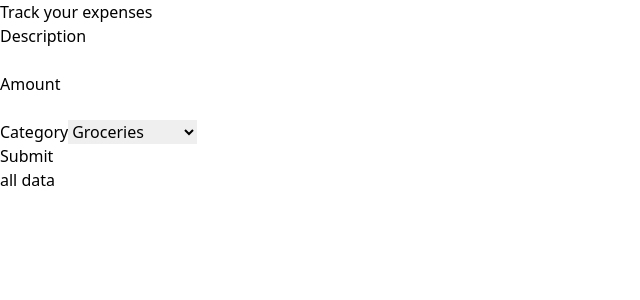
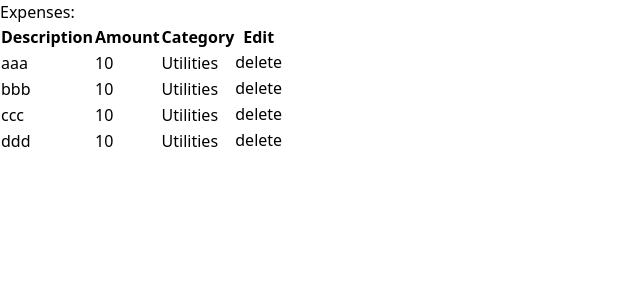
Before and after one commit to anon-pradip/expense-tracker-zod, a React (Vite) app: page / in a window 1280 px wide. Shown: the top 300 px of the page, without its empty margins (0-640 px from the left). Built offline with nearby package versions, Linux system fonts and the light colour scheme; what @material-tailwind/react would draw is missing.

Commit message:
make interface with static data

```diff
--- a/src/components/ExpenseTracker.tsx
+++ b/src/components/ExpenseTracker.tsx
@@ -11,6 +11,17 @@ const schema = z.object({
 });
 type FormData = z.infer<typeof schema>;
 
+export interface Expense {
+  id: number;
+  description: string;
+  amount: number;
+  category: string;
+}
+export interface Props {
+  expenses: Expense[];
+  onDelete: (id: number) => void;
+}
+
 const ExpenseTracker = () => {
   const {
     register,
@@ -18,121 +29,15 @@ const ExpenseTracker = () => {
     formState: { errors },
   } = useForm<FormData>({ resolver: zodResolver(schema) });
 
-  // const [allData, setAllData] = useState<{
-  //   description: string;
-  //   amount: number;
-  //   category: string;
-  // } | null>(null);
-
-  const [allData, setAllData] = useState([]);
-
-  const onSubmit = (data: FieldValues) => {
-    // setAllData(data);
-    setAllData(
-      // data as { description: string; amount: number; category: string } | null
-      data as []
-    );
-  };
+  const expenses = [
+    { id: 1, description: "aaa", amount: 10, category: "Utilities" },
+    { id: 2, description: "bbb", amount: 10, category: "Utilities" },
+    { id: 3, description: "ccc", amount: 10, category: "Utilities" },
+    { id: 4, description: "ddd", amount: 10, category: "Utilities" },
+  ];
 
   return (
-    <div className="flex flex-col">
-      <div className="flex min-h-full flex-col justify-center py-12 sm:px-6 lg:px-8">
-        <div className="sm:mx-auto sm:w-full sm:max-w-md">
-          <h2 className="mt-6 text-center text-3xl font-bold tracking-tight text-gray-900">
-            Track your expenses
-          </h2>
-        </div>
-
-        <div className="mt-8 sm:mx-auto sm:w-full sm:max-w-md">
-          <div className="bg-white py-8 px-4 shadow sm:rounded-lg sm:px-10">
-            <form
-              className="space-y-6"
-              action="#"
-              method="POST"
-              onSubmit={handleSubmit(onSubmit)}
-            >
-              <div>
-                <label
-                  htmlFor="email"
-                  className="block text-sm font-medium text-gray-700"
-                >
-                  Description
-                </label>
-                <div className="mt-1">
-                  <input
-                    id="description"
-                    type="text"
-                    autoComplete="email"
-                    className="block w-full appearance-none rounded-md border border-gray-300 px-3 py-2 placeholder-gray-400 shadow-sm focus:border-indigo-500 focus:outline-none focus:ring-indigo-500 sm:text-sm"
-                    {...register("description")}
-                  />
-                  {errors.description?.message && (
-                    <p className="text-sm text-red-500">
-                      {errors.description?.message}
-                    </p>
-                  )}
-                </div>
-              </div>
-
-              <div>
-                <label
-                  htmlFor="amount"
-                  className="block text-sm font-medium text-gray-700"
-                >
-                  Amount
-                </label>
-                <div className="mt-1">
-                  <input
-                    id="amount"
-                    type="number"
-                    autoComplete="current-password"
-                    className="block w-full appearance-none rounded-md border border-gray-300 px-3 py-2 placeholder-gray-400 shadow-sm focus:border-indigo-500 focus:outline-none focus:ring-indigo-500 sm:text-sm"
-                    {...register("amount", { valueAsNumber: true })}
-                  />
-                  {errors.amount?.message && <p>{errors.amount?.message}</p>}
-                </div>
-              </div>
-
-              <div>
-                <label
-                  htmlFor="category"
-                  className="block text-sm font-medium text-gray-700"
-                >
-                  Category
-                </label>
-                <select
-                  id="category"
-                  className="mt-1 block w-full rounded-md border-gray-300 py-2 pl-3 pr-10 text-base focus:border-indigo-500 focus:outline-none focus:ring-indigo-500 sm:text-sm"
-                  defaultValue="Canada"
-                  {...register("category")}
-                >
-                  <option>Groceries</option>
-                  <option>Utilities</option>
-                  <option>Entertainment</option>
-                </select>
-                {errors.category?.message && (
-                  <p className="text-sm text-red-500">
-                    {errors.category?.message}
-                  </p>
-                )}
-              </div>
-
-              <div>
-                <button
-                  type="submit"
-                  className="flex w-full justify-center rounded-md border border-transparent bg-indigo-600 py-2 px-4 text-sm font-medium text-white shadow-sm hover:bg-indigo-700 focus:outline-none focus:ring-2 focus:ring-indigo-500 focus:ring-offset-2"
-                >
-                  Submit
-                </button>
-              </div>
-            </form>
-          </div>
-        </div>
-      </div>
-      <div>
-        <Table allData={allData} setAllData={setAllData} />
-      </div>
-    </div>
+    <Table expenses={expenses} onDelete={(id) => console.log("delete", id)} />
   );
 };
 
--- a/src/components/Table.tsx
+++ b/src/components/Table.tsx
@@ -1,25 +1,71 @@
-// const Table = ({
-//   allData,
-//   setAllData,
-// }: {
-//   allData: { description: string; amount: number; category: string } | null;
-//   setAllData: any;
-// }) => {
-//   if (!allData) {
-//     return <div>No data available</div>;
-//   }
-//   console.log(allData);
-//   return <h1>hello</h1>;
-// };
+import React, { useEffect, useState } from "react";
+import { Props } from "./ExpenseTracker";
 
-// export default Table;
-import React from "react";
+const Table = ({ expenses, onDelete }: Props) => {
+  const [data, setData] = useState([]);
 
-const Table = ({ allData, setAllData }: { allData: any; setAllData: any }) => {
   return (
     <>
-      <p>all data</p>
-      <div>{allData.description}</div>
+      <p>Expenses:</p>
+      <div className="px-4 sm:px-6 lg:px-8">
+        <div className="mt-8 flex flex-col">
+          <div className="-my-2 -mx-4 overflow-x-auto sm:-mx-6 lg:-mx-8">
+            <div className="inline-block min-w-full py-2 align-middle md:px-6 lg:px-8">
+              <div className="overflow-hidden shadow ring-1 ring-black ring-opacity-5 md:rounded-lg">
+                <table className="min-w-full divide-y divide-gray-300">
+                  <thead className="bg-gray-50">
+                    <tr>
+                      <th
+                        scope="col"
+                        className="py-3.5 pl-4 pr-3 text-left text-sm font-semibold text-gray-900 sm:pl-6"
+                      >
+                        Description
+                      </th>
+                      <th
+                        scope="col"
+                        className="px-3 py-3.5 text-left text-sm font-semibold text-gray-900"
+                      >
+                        Amount
+                      </th>
+                      <th
+                        scope="col"
+                        className="px-3 py-3.5 text-left text-sm font-semibold text-gray-900"
+                      >
+                        Category
+                      </th>
+
+                      <th
+                        scope="col"
+                        className="relative py-3.5 pl-3 pr-4 sm:pr-6"
+                      >
+                        <span className="sr-only text-white">Edit</span>
+                      </th>
+                    </tr>
+                  </thead>
+                  <tbody className="divide-y divide-gray-200 bg-white">
+                    {expenses.map((expense) => (
+                      <tr key={expense.id}>
+                        <td className="whitespace-nowrap py-4 pl-4 pr-3 text-sm font-medium text-gray-900 sm:pl-6">
+                          {expense.description}
+                        </td>
+                        <td className="whitespace-nowrap px-3 py-4 text-sm text-gray-500">
+                          {expense.amount}
+                        </td>
+                        <td className="whitespace-nowrap px-3 py-4 text-sm text-gray-500">
+                          {expense.category}
+                        </td>
+                        <button onClick={() => onDelete(expense.id)}>
+                          delete
+                        </button>
+                      </tr>
+                    ))}
+                  </tbody>
+                </table>
+              </div>
+            </div>
+          </div>
+        </div>
+      </div>
     </>
   );
 };
```
